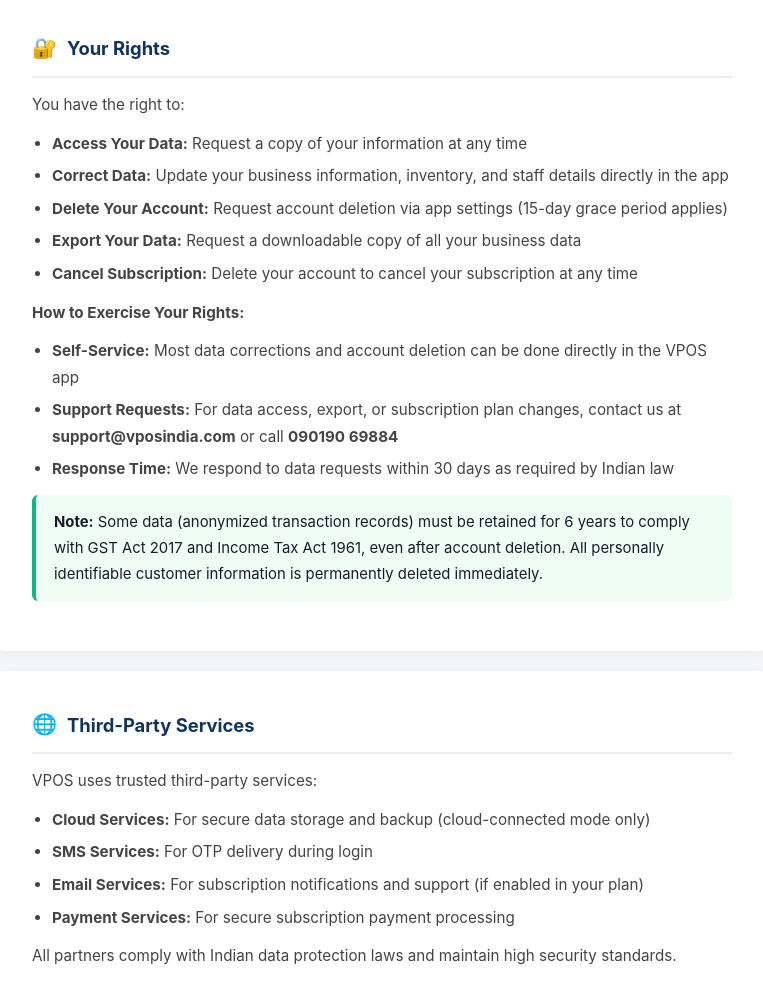
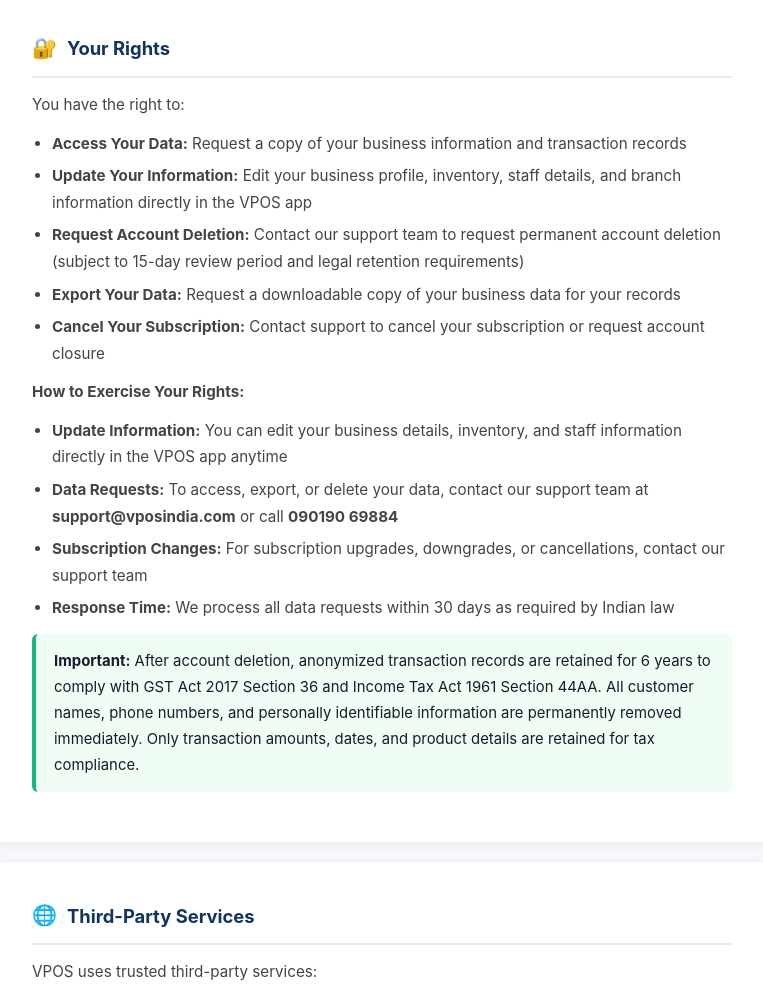
Before and after one commit to posvtech-coder/vpos-docs, a plain HTML site: page legal/privacy-policy.html in a window 1280 px wide. Shown: the part 6600-7592 px from the top of the page, without its empty margins (258-1021 px from the left). Drawn offline with Linux system fonts and the light colour scheme.

Commit message:
fix: correct user rights in privacy policy - remove self-delete claim
CRITICAL FIX: Privacy policy incorrectly stated users can delete their own accounts

Changes:
- REMOVED: 'Delete Your Account: Request account deletion via app settings'
- CORRECTED: Account deletion requires contacting support (admin-only action)
- REMOVED: 'Self-Service: account deletion can be done directly in the app'
- CLARIFIED: What users CAN do (update info) vs. CANNOT do (delete account)

User Perspective:
- Shopkeepers cannot delete their own accounts - this is admin-only
- Shopkeepers can: update business info, inventory, staff (self-service)
- Shopkeepers must contact support for: account deletion, data export, subscription changes

Why This Matters:
- Previous version created false expectations and potential legal liability
- Over-promised self-service features that don't exist in the app
- Now accurately reflects actual app capabilities from user's perspective
- Does not expose internal admin/service agent features

Compliance:
- Still meets IT Act 2000 requirements (right to delete via request)
- Honest about manual support process (legally sufficient)
- 30-day response time commitment maintained

```diff
--- a/legal/privacy-policy.html
+++ b/legal/privacy-policy.html
@@ -289,22 +289,23 @@
     <h2><span class="icon">🔐</span> Your Rights</h2>
     <p>You have the right to:</p>
     <ul>
-      <li><strong>Access Your Data:</strong> Request a copy of your information at any time</li>
-      <li><strong>Correct Data:</strong> Update your business information, inventory, and staff details directly in the app</li>
-      <li><strong>Delete Your Account:</strong> Request account deletion via app settings (15-day grace period applies)</li>
-      <li><strong>Export Your Data:</strong> Request a downloadable copy of all your business data</li>
-      <li><strong>Cancel Subscription:</strong> Delete your account to cancel your subscription at any time</li>
+      <li><strong>Access Your Data:</strong> Request a copy of your business information and transaction records</li>
+      <li><strong>Update Your Information:</strong> Edit your business profile, inventory, staff details, and branch information directly in the VPOS app</li>
+      <li><strong>Request Account Deletion:</strong> Contact our support team to request permanent account deletion (subject to 15-day review period and legal retention requirements)</li>
+      <li><strong>Export Your Data:</strong> Request a downloadable copy of your business data for your records</li>
+      <li><strong>Cancel Your Subscription:</strong> Contact support to cancel your subscription or request account closure</li>
     </ul>
 
     <p><strong>How to Exercise Your Rights:</strong></p>
     <ul>
-      <li><strong>Self-Service:</strong> Most data corrections and account deletion can be done directly in the VPOS app</li>
-      <li><strong>Support Requests:</strong> For data access, export, or subscription plan changes, contact us at <strong>support@vposindia.com</strong> or call <strong>090190 69884</strong></li>
-      <li><strong>Response Time:</strong> We respond to data requests within 30 days as required by Indian law</li>
+      <li><strong>Update Information:</strong> You can edit your business details, inventory, and staff information directly in the VPOS app anytime</li>
+      <li><strong>Data Requests:</strong> To access, export, or delete your data, contact our support team at <strong>support@vposindia.com</strong> or call <strong>090190 69884</strong></li>
+      <li><strong>Subscription Changes:</strong> For subscription upgrades, downgrades, or cancellations, contact our support team</li>
+      <li><strong>Response Time:</strong> We process all data requests within 30 days as required by Indian law</li>
     </ul>
 
     <div class="info-box">
-      <strong>Note:</strong> Some data (anonymized transaction records) must be retained for 6 years to comply with GST Act 2017 and Income Tax Act 1961, even after account deletion. All personally identifiable customer information is permanently deleted immediately.
+      <strong>Important:</strong> After account deletion, anonymized transaction records are retained for 6 years to comply with GST Act 2017 Section 36 and Income Tax Act 1961 Section 44AA. All customer names, phone numbers, and personally identifiable information are permanently removed immediately. Only transaction amounts, dates, and product details are retained for tax compliance.
     </div>
   </div>
 
```
Also changed, not shown: 1 other file.
